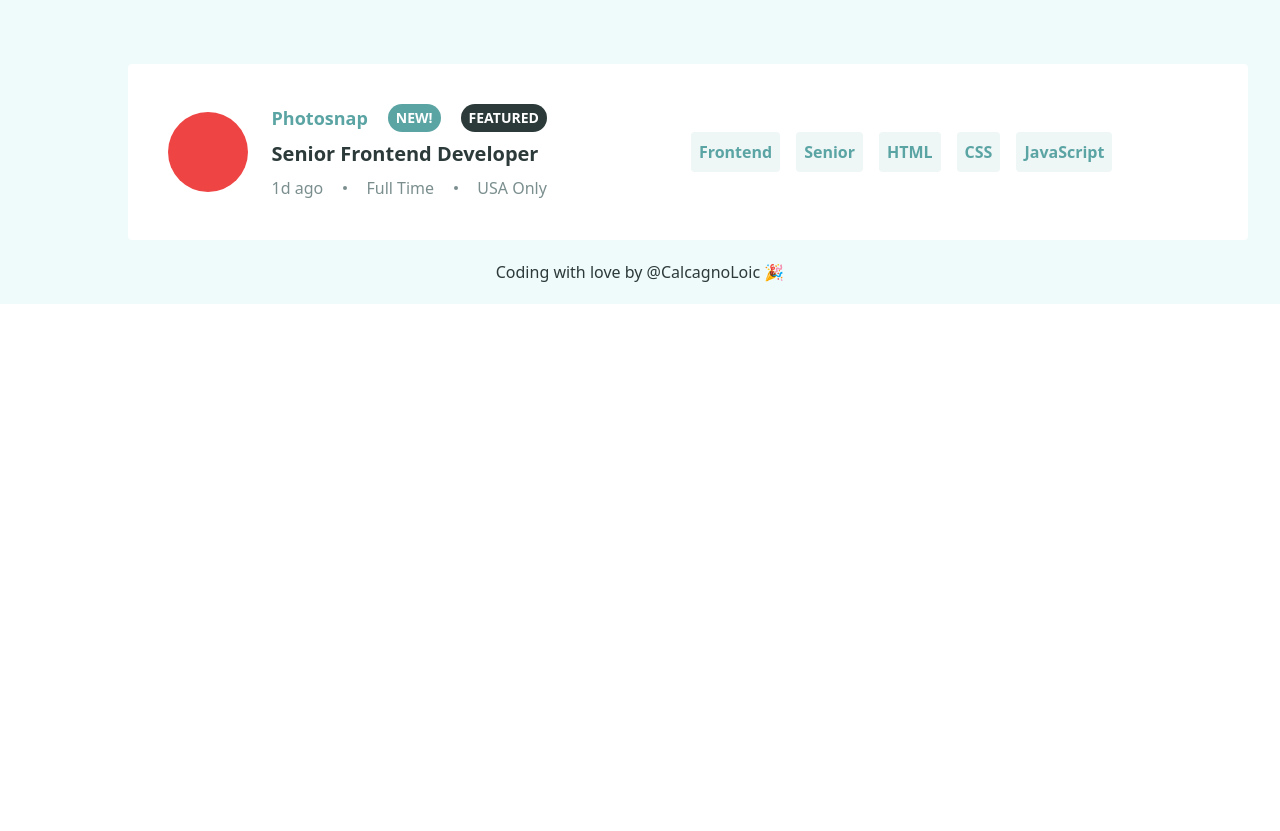
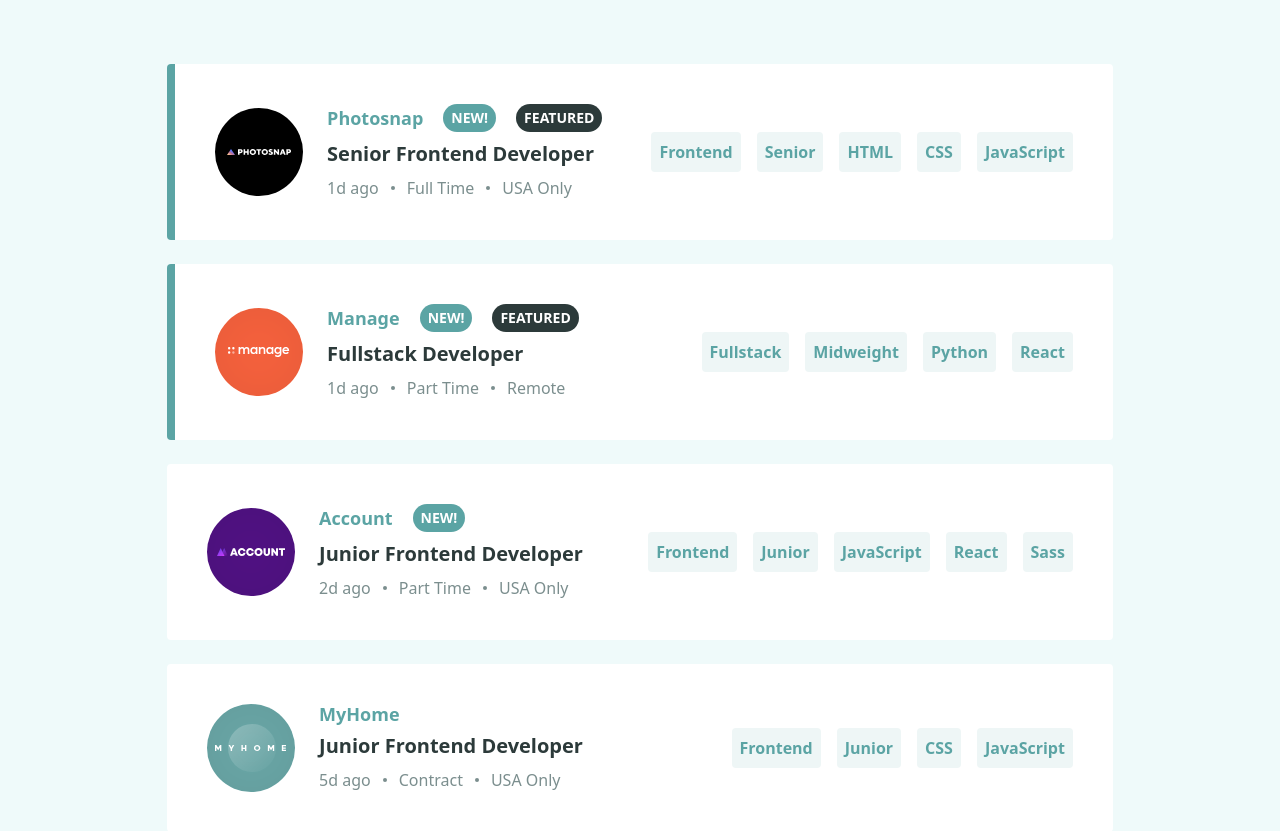
Before and after one commit to CalcagnoLoic/job-listings-filtering, a React (Vite) app: page / in a window 1280 px wide. Shown: the part 180-1011 px from the top of the page. Before the commit the page ends 800 px from the top, so only its background shows below. Built offline with nearby package versions, Linux system fonts and the light colour scheme; the HTML template or start-up script is replaced by a standard one.

Commit message:
mapping on json file + work with component + fix border

```diff
--- a/public/assets/style/App.css
+++ b/public/assets/style/App.css
@@ -23,4 +23,8 @@
   .tag-wrapper {
     @apply self-center rounded bg-aquaHaze p-2;
   }
+
+  .wrapper-main-content {
+    @apply mx-6 md:mx-0 mt-6 flex w-[327px] flex-col rounded bg-white p-10 md:w-full lg:flex-row ;
+  }
 }
--- /dev/null
+++ b/src/components/BulletPoint/index.tsx
@@ -0,0 +1,20 @@
+import Paragraph from "../../typographies/Paragraph";
+
+interface BulletPoint {
+  isNew: boolean;
+  isFeatured: boolean;
+}
+
+const Component = ({ isNew, isFeatured }: BulletPoint) => (
+  <>
+    {isNew && (
+      <Paragraph css="top-heading-wrapper bg-breakerBay" content="New!" />
+    )}
+
+    {isFeatured && (
+      <Paragraph css="top-heading-wrapper bg-outerSpace" content="Featured" />
+    )}
+  </>
+);
+
+export default Component;
--- a/src/components/Card/index.tsx
+++ b/src/components/Card/index.tsx
@@ -1,50 +1,51 @@
-const Component = () => (
-  <div className="mx-6 mt-6 flex w-[327px] flex-col rounded bg-white p-10 md:w-full lg:mx-12 lg:flex-row">
-    <div className="mb-4 mr-6 h-20 w-20 self-start rounded-full bg-red-500 md:self-center lg:mb-0"></div>
-    <div className="flex flex-col lg:flex-row lg:justify-between lg:gap-36">
-      <div>
-        <div className="flex gap-5">
-          <p className="top-heading text-breakerBay md:text-[18px]">
-            Photosnap
-          </p>
-          <p className=" top-heading-wrapper bg-breakerBay ">New!</p>
-          <p className=" top-heading-wrapper bg-outerSpace">Featured</p>
-        </div>
+import data from "../../data/data.json";
 
-        <h2 className="my-2 text-sm font-bold text-outerSpace md:text-xl">
-          Senior Frontend Developer
-        </h2>
+import BulletPoint from "../BulletPoint";
+import CardLayout from "../../layouts/CardLayout";
+import Heading from "../../typographies/Heading";
+import JobCompany from "../JobContent/JobCompany";
+import JobDescription from "../JobContent/JobDescription";
+import JobTags from "../JobContent/JobTags";
+import LogoCompany from "../LogoCompany";
+import Shape from "../Shape";
 
-        <div className="flex justify-between self-center">
-          <span className="text-blueSmoke">1d ago</span>
-          <div className="round"></div>
-          <span className="text-blueSmoke">Full Time</span>
-          <div className="round"></div>
-          <span className="text-blueSmoke">USA Only</span>
-        </div>
-      </div>
+const Component = () => {
+  return (
+    <>
+      {data.map((item) => (
+        <CardLayout isFeatured={item.featured} id={item.id}>
+          <LogoCompany logo={item.logo} company={item.company} />
 
-      <div className="line"></div>
+          <div className="flex flex-col lg:w-full lg:flex-row lg:justify-between">
+            <div className="flex flex-col items-start">
+              <div className="flex gap-5">
+                <JobCompany company={item.company} />
 
-      <div className="flex flex-wrap gap-4">
-        <div className="tag-wrapper">
-          <span className="tag">Frontend</span>
-        </div>
-        <div className="tag-wrapper">
-          <span className="tag">Senior</span>
-        </div>
-        <div className="tag-wrapper">
-          <span className="tag">HTML</span>
-        </div>
-        <div className="tag-wrapper">
-          <span className="tag">CSS</span>
-        </div>
-        <div className="tag-wrapper">
-          <span className="tag">JavaScript</span>
-        </div>
-      </div>
-    </div>
-  </div>
-);
+                <BulletPoint isNew={item.new} isFeatured={item.featured} />
+              </div>
+
+              <Heading content={item.position} />
+
+              <JobDescription
+                postedAt={item.postedAt}
+                contract={item.contract}
+                location={item.location}
+              />
+            </div>
+
+            <Shape kindShape="line" />
+
+            <JobTags
+              role={item.role}
+              level={item.level}
+              languages={item.languages}
+              tools={item.tools}
+            />
+          </div>
+        </CardLayout>
+      ))}
+    </>
+  );
+};
 
 export default Component;
--- /dev/null
+++ b/src/components/JobContent/JobCompany/index.tsx
@@ -0,0 +1,14 @@
+import Paragraph from "../../../typographies/Paragraph";
+
+type CompanyName = {
+  company: string;
+};
+
+const Component = ({ company }: CompanyName) => (
+  <Paragraph
+    css="top-heading text-breakerBay md:text-[18px]"
+    content={company}
+  />
+);
+
+export default Component;
--- /dev/null
+++ b/src/components/JobContent/JobDescription/index.tsx
@@ -0,0 +1,19 @@
+import Shape from "../../Shape";
+
+type JobDescription = {
+  postedAt: string;
+  contract: string;
+  location: string;
+}
+
+const Component = ({ postedAt, contract, location }: JobDescription) => (
+  <div className="flex gap-3">
+    <span className="text-blueSmoke">{postedAt}</span>
+    <Shape kindShape="round" />
+    <span className="text-blueSmoke">{contract}</span>
+    <Shape kindShape="round" />
+    <span className="text-blueSmoke">{location}</span>
+  </div>
+);
+
+export default Component;
--- /dev/null
+++ b/src/components/JobContent/JobTags/index.tsx
@@ -0,0 +1,20 @@
+import Tag from "../../Tag";
+
+type JobTags = {
+  role: string;
+  level: string;
+  languages: string | Array;
+  tools: string | Array;
+};
+
+const Component = ({ role, level, languages, tools }: JobTags) => (
+  <div className="flex flex-wrap gap-4 lg:flex-nowrap lg:justify-end">
+    <Tag content={role} />
+    <Tag content={level} />
+    {languages &&
+      languages.map((language: string) => <Tag content={language} />)}
+    {tools && tools.map((tool: string) => <Tag content={tool} />)}
+  </div>
+);
+
+export default Component;
--- /dev/null
+++ b/src/components/LogoCompany/index.tsx
@@ -0,0 +1,14 @@
+interface LogoCompany {
+  logo: string;
+  company: string;
+}
+
+const Component = ({ logo, company }: LogoCompany) => (
+  <img
+    src={logo}
+    alt={company}
+    className="mb-3 mr-6 h-[88px] w-[88px] self-start lg:self-center lg:mb-0"
+  />
+);
+
+export default Component;
--- /dev/null
+++ b/src/components/Shape/index.tsx
@@ -0,0 +1,5 @@
+const Component = ({ kindShape }: { kindShape: string }) => (
+  <div className={kindShape}></div>
+);
+
+export default Component;
--- /dev/null
+++ b/src/components/Tag/index.tsx
@@ -0,0 +1,7 @@
+const Component = ({ content }: { content: string | Array[string] }) => (
+  <div className="tag-wrapper">
+    <span className="tag">{content}</span>
+  </div>
+);
+
+export default Component;
--- a/src/data/data.json
+++ b/src/data/data.json
@@ -2,7 +2,7 @@
   {
     "id": 1,
     "company": "Photosnap",
-    "logo": "./images/photosnap.svg",
+    "logo": "./public/assets/img/photosnap.svg",
     "new": true,
     "featured": true,
     "position": "Senior Frontend Developer",
@@ -11,13 +11,12 @@
     "postedAt": "1d ago",
     "contract": "Full Time",
     "location": "USA Only",
-    "languages": ["HTML", "CSS", "JavaScript"],
-    "tools": []
+    "languages": ["HTML", "CSS", "JavaScript"]
   },
   {
     "id": 2,
     "company": "Manage",
-    "logo": "./images/manage.svg",
+    "logo": "./public/assets/img/manage.svg",
     "new": true,
     "featured": true,
     "position": "Fullstack Developer",
@@ -32,7 +31,7 @@
   {
     "id": 3,
     "company": "Account",
-    "logo": "./images/account.svg",
+    "logo": "./public/assets/img/account.svg",
     "new": true,
     "featured": false,
     "position": "Junior Frontend Developer",
@@ -47,7 +46,7 @@
   {
     "id": 4,
     "company": "MyHome",
-    "logo": "./images/myhome.svg",
+    "logo": "./public/assets/img/myhome.svg",
     "new": false,
     "featured": false,
     "position": "Junior Frontend Developer",
@@ -56,13 +55,12 @@
     "postedAt": "5d ago",
     "contract": "Contract",
     "location": "USA Only",
-    "languages": ["CSS", "JavaScript"],
-    "tools": []
+    "languages": ["CSS", "JavaScript"]
   },
   {
     "id": 5,
     "company": "Loop Studios",
-    "logo": "./images/loop-studios.svg",
+    "logo": "./public/assets/img/loop-studios.svg",
     "new": false,
     "featured": false,
     "position": "Software Engineer",
@@ -77,7 +75,7 @@
   {
     "id": 6,
     "company": "FaceIt",
-    "logo": "./images/faceit.svg",
+    "logo": "./public/assets/img/faceit.svg",
     "new": false,
     "featured": false,
     "position": "Junior Backend Developer",
@@ -92,7 +90,7 @@
   {
     "id": 7,
     "company": "Shortly",
-    "logo": "./images/shortly.svg",
+    "logo": "./public/assets/img/shortly.svg",
     "new": false,
     "featured": false,
     "position": "Junior Developer",
@@ -107,7 +105,7 @@
   {
     "id": 8,
     "company": "Insure",
-    "logo": "./images/insure.svg",
+    "logo": "./public/assets/img/insure.svg",
     "new": false,
     "featured": false,
     "position": "Junior Frontend Developer",
@@ -122,7 +120,7 @@
   {
     "id": 9,
     "company": "Eyecam Co.",
-    "logo": "./images/eyecam-co.svg",
+    "logo": "./public/assets/img/eyecam-co.svg",
     "new": false,
     "featured": false,
     "position": "Full Stack Engineer",
@@ -137,7 +135,7 @@
   {
     "id": 10,
     "company": "The Air Filter Company",
-    "logo": "./images/the-air-filter-company.svg",
+    "logo": "./public/assets/img/the-air-filter-company.svg",
     "new": false,
     "featured": false,
     "position": "Front-end Dev",
--- /dev/null
+++ b/src/layouts/CardLayout/index.tsx
@@ -0,0 +1,16 @@
+interface CardLayout {
+  isFeatured: boolean;
+  id: number;
+  children: JSX.Element[];
+}
+
+const Layout = ({ isFeatured, id, children }: CardLayout) => (
+  <section
+    className={`${isFeatured ? "border-l-8 border-l-breakerBay" : " "} wrapper-main-content`}
+    key={id}
+  >
+    {children}
+  </section>
+);
+
+export default Layout;
--- /dev/null
+++ b/src/typographies/Heading/index.tsx
@@ -0,0 +1,7 @@
+const Heading = ({ content }: { content: string }) => (
+  <h2 className="my-2 text-sm font-bold text-outerSpace md:text-xl">
+    {content}
+  </h2>
+);
+
+export default Heading
```
